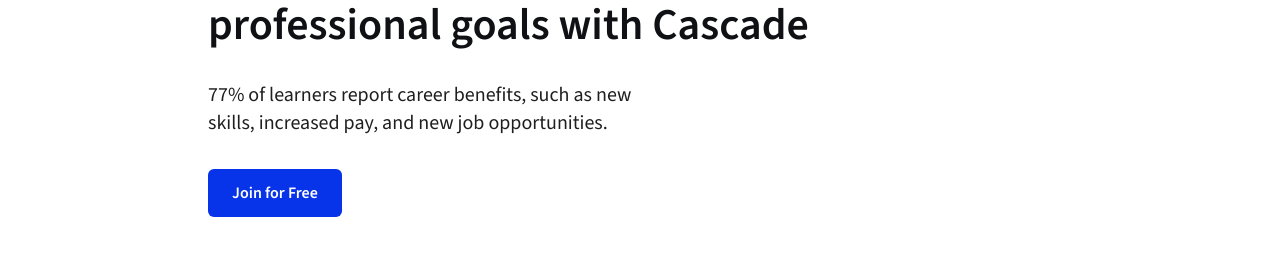
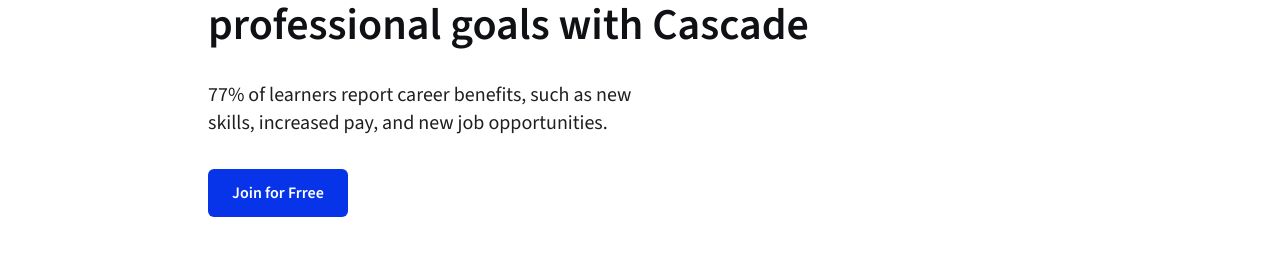
Before and after one commit to HenryAgu/Cascade-v2, a Next.js app: page / in a window 1280 px wide. Shown: the part 6180-6447 px from the top of the page. Built offline with nearby package versions, Linux system fonts and the light colour scheme; a web font is replaced by a local one.

Commit message:
test transfered repo

```diff
--- a/src/app/components/NextStep.tsx
+++ b/src/app/components/NextStep.tsx
@@ -28,7 +28,7 @@
         data-aos-duration="1000"
         data-aos-delay="1000"
       >
-        Join for Free
+        Join for Frree
       </Link>
     </div>
   );
```
